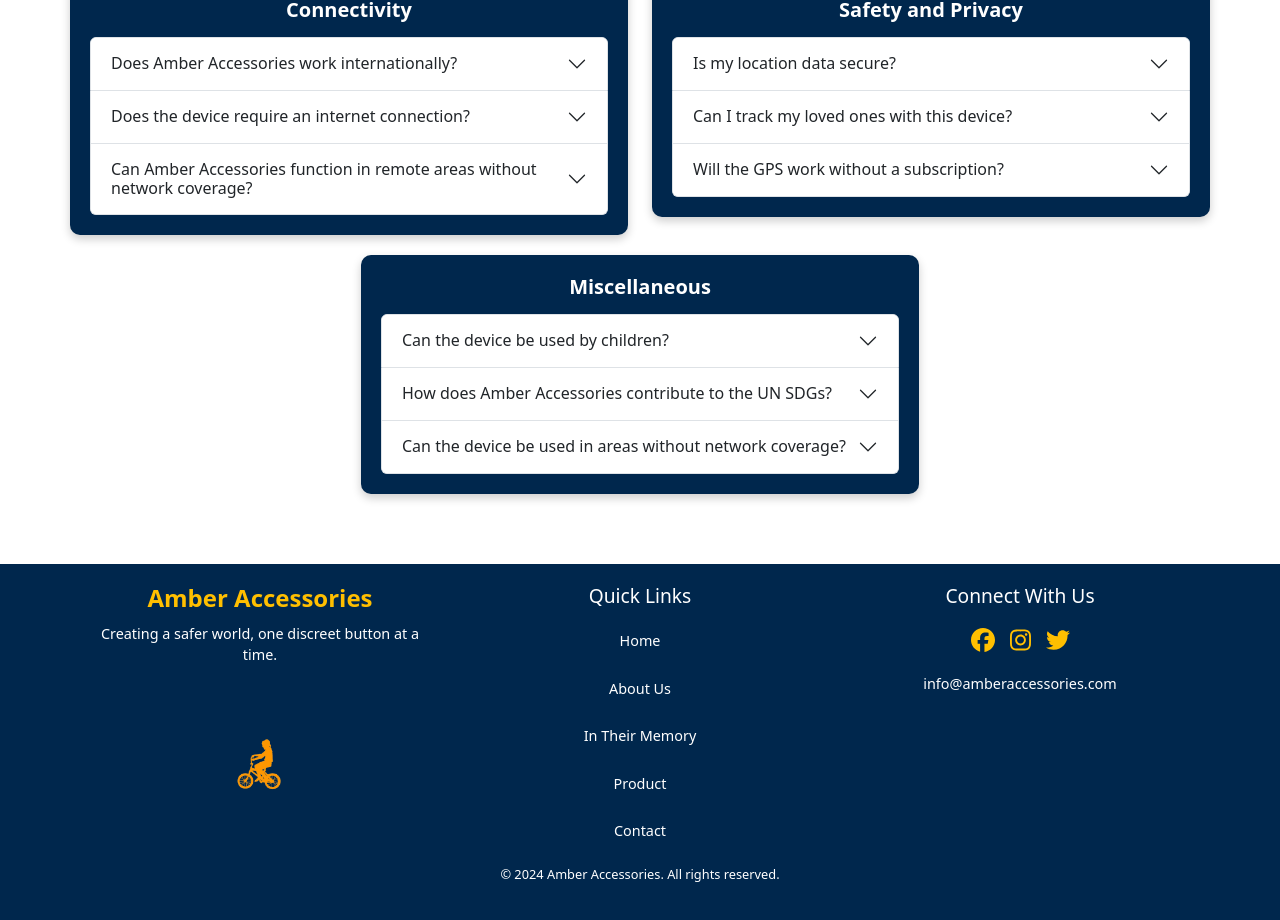
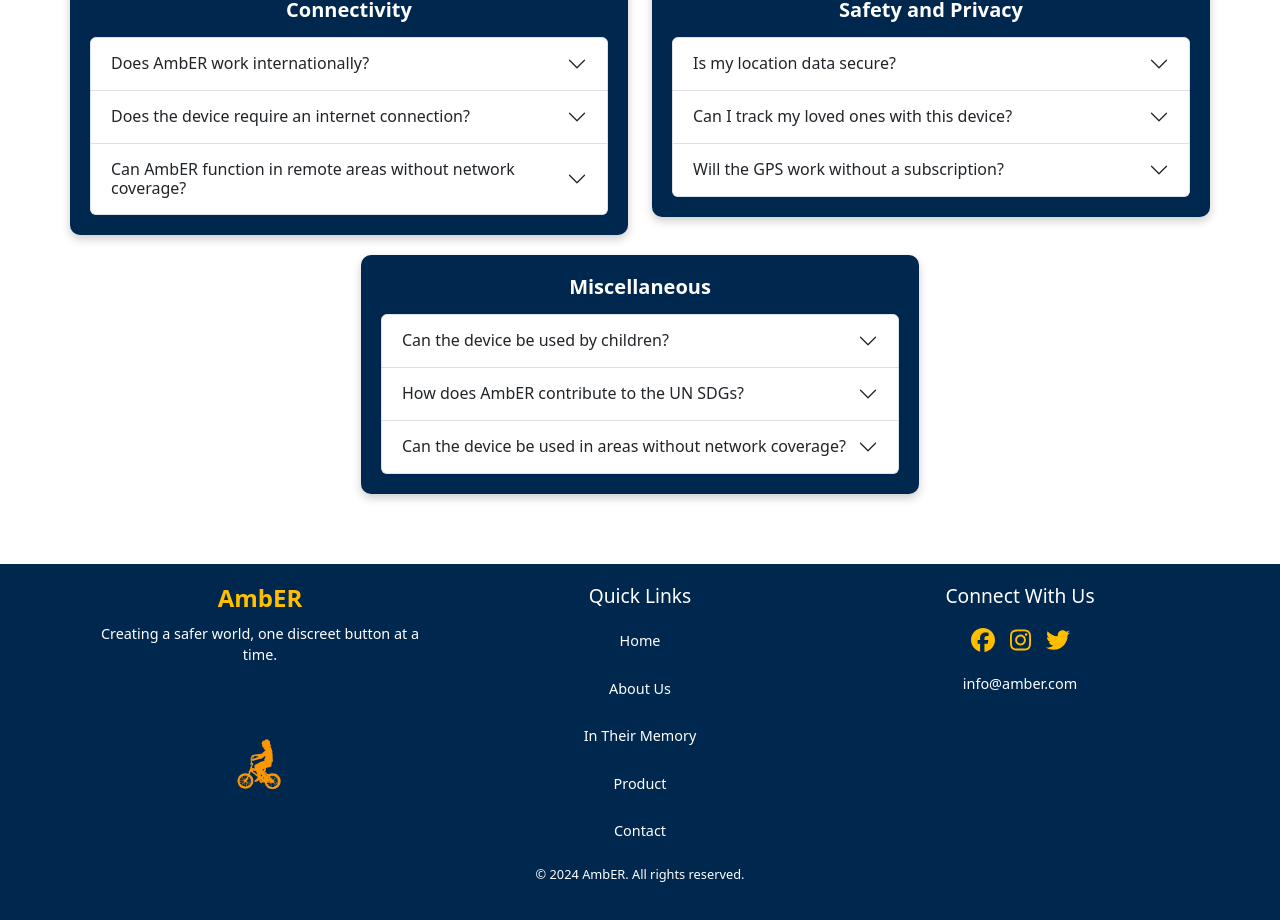
Before and after one commit to Flystar1-tech/amber, a React (Create React App) app: page /contact in a window 1280 px wide. Shown: the part 1452-2372 px from the top of the page. Built offline with nearby package versions, Linux system fonts and the light colour scheme.

Commit message:
Change of name to AmbER

```diff
--- a/src/components/contact.js
+++ b/src/components/contact.js
@@ -16,14 +16,14 @@ const categories = [
             "AmbER is a discreet, wearable safety device designed to provide immediate assistance in emergencies. It allows users to alert emergency contacts, share real-time GPS locations, and access additional features like geo-fencing and satellite tracking (Premium model).",
         },
         {
-          question: "How does Amber Accessories work?",
+          question: "How does AmbER work?",
           answer:
             "When the device is pressed more than once within 10 seconds, it sends real-time GPS alerts to your preset emergency contacts, emergency services, and a connected mobile app. Additionally, it includes features like geo-fencing to notify you if a loved one leaves a designated safe zone. This multi-press activation ensures accidental alerts are minimized, providing a reliable and thoughtful safety solution."
         },
         {
-          question: "Who can benefit from Amber Accessories?",
+          question: "Who can benefit from AmbER?",
           answer:
-            "Amber Accessories is ideal for college students, elderly individuals, parents, travelers, and anyone concerned about personal safety.",
+            "AmbER is ideal for college students, elderly individuals, parents, travelers, and anyone concerned about personal safety.",
         },
       ],
     },
@@ -32,7 +32,7 @@ const categories = [
       color: "#00274D",
       questions: [
         {
-          question: "Does Amber Accessories require a smartphone to work?",
+          question: "Does AmbER require a smartphone to work?",
           answer:
             "No, Amber operates independently of smartphones, ensuring it works even when your phone is out of reach. However, the mobile app provides additional functionality like location tracking and notifications.",
         },
@@ -44,7 +44,7 @@ const categories = [
         {
           question: "Can the device detect false alarms?",
           answer:
-            "Amber Accessories uses a dual-layered approach to minimize false alarms. When the device is pressed **more than once within 10 seconds**, it activates and sends real-time GPS alerts to your preset emergency contacts, emergency services, and a connected mobile app. Additionally, the device leverages AI to analyze user actions and environmental factors, further reducing the chances of accidental alerts. This ensures that assistance is only sent when truly needed, offering a reliable and intelligent safety solution.",
+            "AmbER uses a dual-layered approach to minimize false alarms. When the device is pressed **more than once within 10 seconds**, it activates and sends real-time GPS alerts to your preset emergency contacts, emergency services, and a connected mobile app. Additionally, the device leverages AI to analyze user actions and environmental factors, further reducing the chances of accidental alerts. This ensures that assistance is only sent when truly needed, offering a reliable and intelligent safety solution.",
         },
       ],
     },
@@ -60,7 +60,7 @@ const categories = [
         {
           question: "Can I customize who receives my emergency alerts?",
           answer:
-            "Yes, through the Amber Accessories mobile app, you can set and manage your emergency contacts.",
+            "Yes, through the AmbER mobile app, you can set and manage your emergency contacts.",
         },
         {
           question: "How is the device attached to accessories?",
@@ -75,7 +75,7 @@ const categories = [
       questions: [
         {
           question: "How long does the battery last?",
-          answer: "Amber Accessories has a battery life of up to 3 days on a single charge, depending on usage.",
+          answer: "AmbERhas a battery life of up to 3 days on a single charge, depending on usage.",
         },
         {
           question: "How do I charge the device?",
@@ -93,7 +93,7 @@ const categories = [
       color: "#00274D",
       questions: [
         {
-          question: "Does Amber Accessories work internationally?",
+          question: "Does AmbER work internationally?",
           answer:
             "Yes, the Premium model with satellite connectivity provides global coverage, making it ideal for travelers.",
         },
@@ -103,7 +103,7 @@ const categories = [
             "The Basic model uses LTE/Wi-Fi for connectivity, while the Premium model uses satellite for areas without cellular service.",
         },
         {
-            question: "Can Amber Accessories function in remote areas without network coverage?",
+            question: "Can AmbER function in remote areas without network coverage?",
             answer:
               "Yes, the Premium model of Amber Accessories is equipped with satellite tracking, allowing it to work in remote areas where cellular service is unavailable. This ensures safety and connectivity anytime, anywhere."}
       ],
@@ -115,7 +115,7 @@ const categories = [
         {
           question: "Is my location data secure?",
           answer:
-            "Yes, Amber Accessories uses end-to-end encryption to ensure your location data and alerts are private and secure.",
+            "Yes, AmbER uses end-to-end encryption to ensure your location data and alerts are private and secure.",
         },
         {
           question: "Can I track my loved ones with this device?",
@@ -136,12 +136,12 @@ const categories = [
         {
           question: "Can the device be used by children?",
           answer:
-            "Yes, Amber Accessories is suitable for children and can help parents monitor their location and safety. For users below the legal age of a child as defined by specific countries, the default settings include continuous monitoring and geo-fencing, enabling parents to track their location in real time and establish virtual safe zones. Parents have the flexibility to adjust these settings based on their preferences or specific needs, ensuring the device is both user-friendly and adaptable.",
+            "Yes, AmbER is suitable for children and can help parents monitor their location and safety. For users below the legal age of a child as defined by specific countries, the default settings include continuous monitoring and geo-fencing, enabling parents to track their location in real time and establish virtual safe zones. Parents have the flexibility to adjust these settings based on their preferences or specific needs, ensuring the device is both user-friendly and adaptable.",
         },
         {
-          question: "How does Amber Accessories contribute to the UN SDGs?",
+          question: "How does AmbER contribute to the UN SDGs?",
           answer:
-            "Amber Accessories aligns with UN SDG 3: Good Health and Well-being by promoting personal safety and reducing the risk of harm in emergencies.",
+            "AmbER aligns with UN SDG 3: Good Health and Well-being by promoting personal safety and reducing the risk of harm in emergencies.",
         },
         {
           question: "Can the device be used in areas without network coverage?",
@@ -161,7 +161,7 @@ const Contact = () => {
             href="#"
             style={{ color: "#FFBF00", fontWeight: "bold", fontSize: "1.5rem" }}
           >
-            Amber Accessories
+            AmbER
           </Navbar.Brand>
           <Navbar.Toggle aria-controls="basic-navbar-nav" />
           <Navbar.Collapse id="basic-navbar-nav">
@@ -371,14 +371,14 @@ const Contact = () => {
             {/* Logo and Branding */}
             <Col md={4} style={{ textAlign: "center" }}>
               <h4 style={{ fontSize: "1.5rem", fontWeight: "bold", color: "#FFBF00" }}>
-                Amber Accessories
+                AmbER
               </h4>
               <p style={{ fontSize: "0.9rem", marginTop: "10px" }}>
                 Creating a safer world, one discreet button at a time.
               </p>
               <img
                 src={amberLogo}
-                alt="Amber Accessories Logo"
+                alt="AmbER Logo"
                 style={{
                   width: "150px",
                   marginTop: "10px",
@@ -438,13 +438,13 @@ const Contact = () => {
                 </a>
               </div>
               <p style={{ marginTop: "15px", fontSize: "0.9rem" }}>
-                info@amberaccessories.com
+                info@amber.com
               </p>
             </Col>
           </Row>
           <Row>
             <Col style={{ textAlign: "center", fontSize: "0.8rem", marginTop: "15px" }}>
-              <p>© 2024 Amber Accessories. All rights reserved.</p>
+              <p>© 2024 AmbER. All rights reserved.</p>
             </Col>
           </Row>
         </Container>
--- a/src/components/product.js
+++ b/src/components/product.js
@@ -270,7 +270,7 @@ const Product = () => {
                 </a>
               </div>
               <p style={{ marginTop: "15px", fontSize: "0.9rem" }}>
-                info@amberaccessories.com
+                info@amber.com
               </p>
             </Col>
           </Row>
@@ -278,7 +278,7 @@ const Product = () => {
           {/* Copyright */}
           <Row>
             <Col style={{ textAlign: "center", fontSize: "0.8rem", marginTop: "15px" }}>
-              <p>© 2024 Amber Accessories. All rights reserved.</p>
+              <p>© 2024 AmbER. All rights reserved.</p>
             </Col>
           </Row>
         </Container>
```
